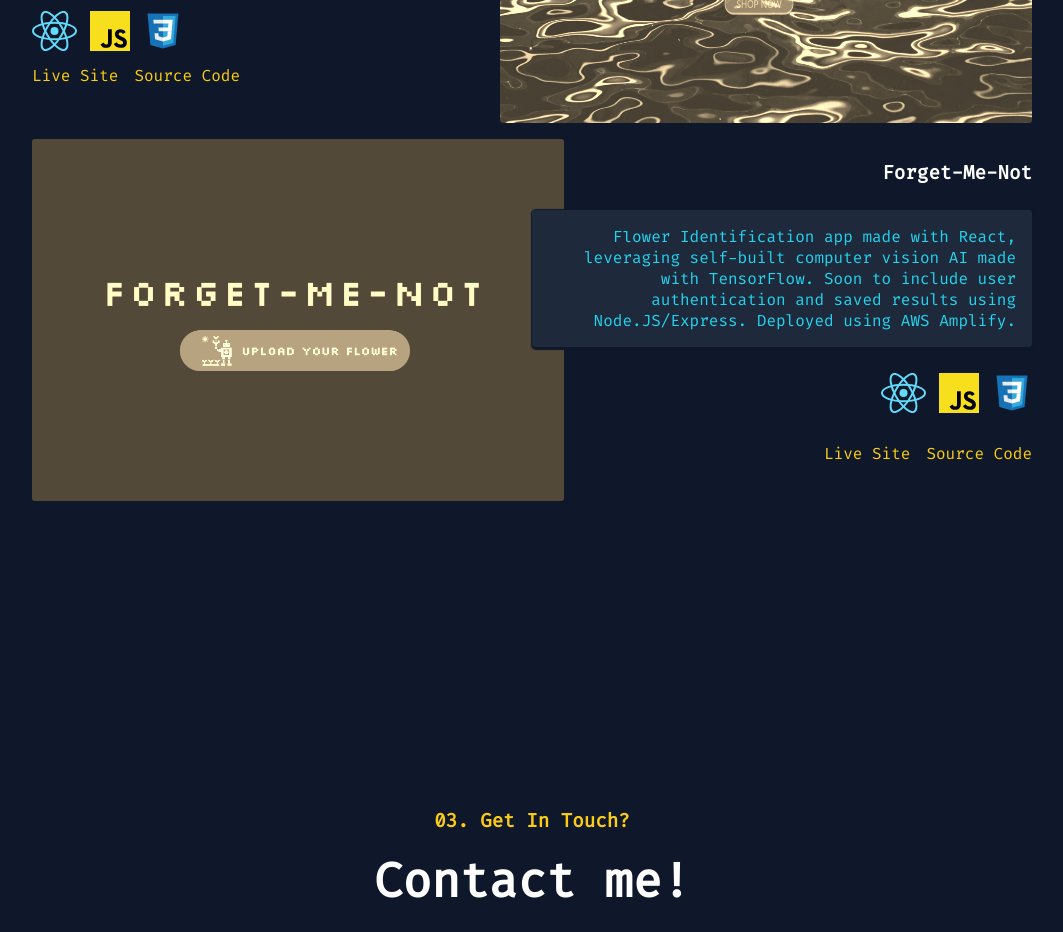
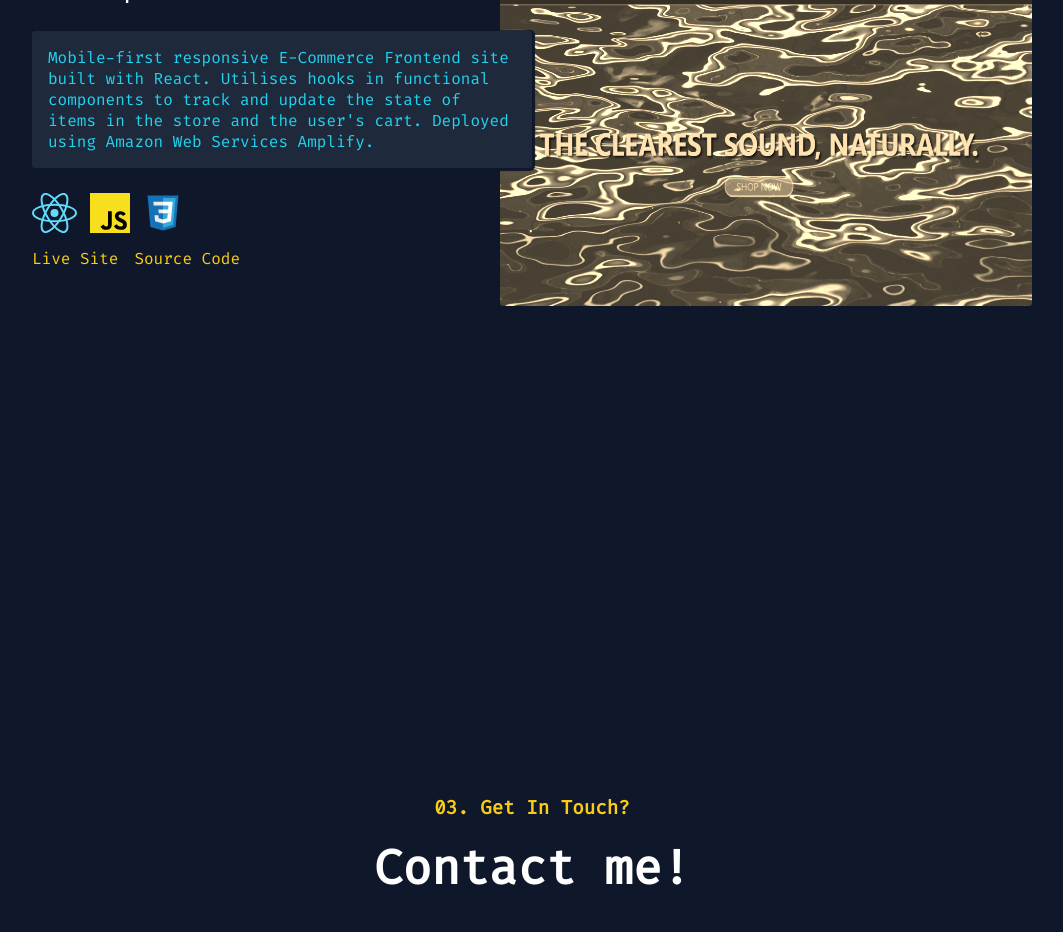
Before and after one commit to tbinnie/tomkotsu.github.io, a React (Create React App) app: page / in a window 1280 px wide. Shown: the part 1880-2812 px from the top of the page, without its empty margins (108-1171 px from the left). Built offline with nearby package versions, Linux system fonts and the light colour scheme.

Commit message:
remove forget-me-not project

```diff
--- a/src/components/Projects.js
+++ b/src/components/Projects.js
@@ -12,9 +12,9 @@ const Projects = props => {
       <FadeInSection>
         <SoundscapeProject />
       </FadeInSection>
-      <FadeInSection>
+      {/* <FadeInSection>
         <FmnProject />
-      </FadeInSection>
+      </FadeInSection> */}
     </section>
   )
 }
```
